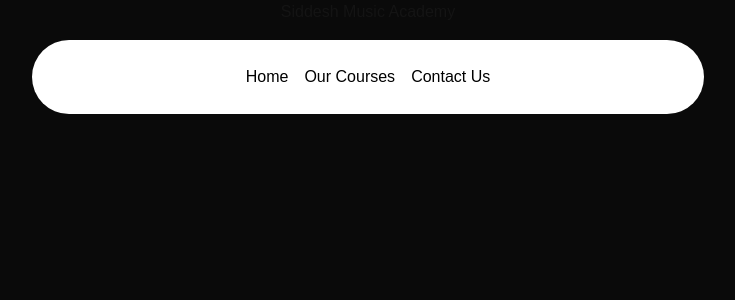
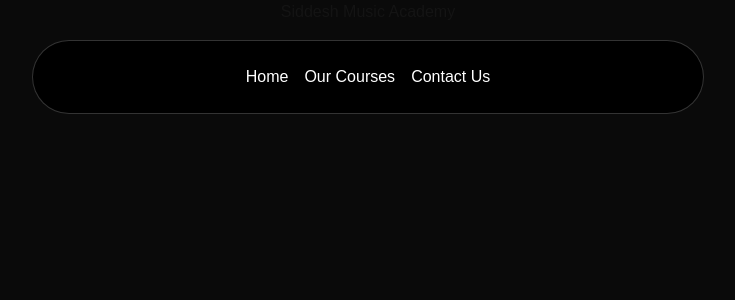
Before and after one commit to Siddesh-Pansare93/next-music, a Next.js app: page / in a window 1280 px wide. Shown: the top 300 px of the page, without its empty margins (272-1007 px from the left). Built offline with nearby package versions, Linux system fonts and the light colour scheme.

Commit message:
install packages required for aceternity ui

```diff
--- a/tailwind.config.ts
+++ b/tailwind.config.ts
@@ -6,6 +6,7 @@ const config: Config = {
     "./src/components/**/*.{js,ts,jsx,tsx,mdx}",
     "./src/app/**/*.{js,ts,jsx,tsx,mdx}",
   ],
+  darkMode : 'class' ,
   theme: {
     extend: {
       colors: {
```
Also changed, not shown: package.json (+9 -6 lines), 1 other file (tests, documents, lock files or other folders).
